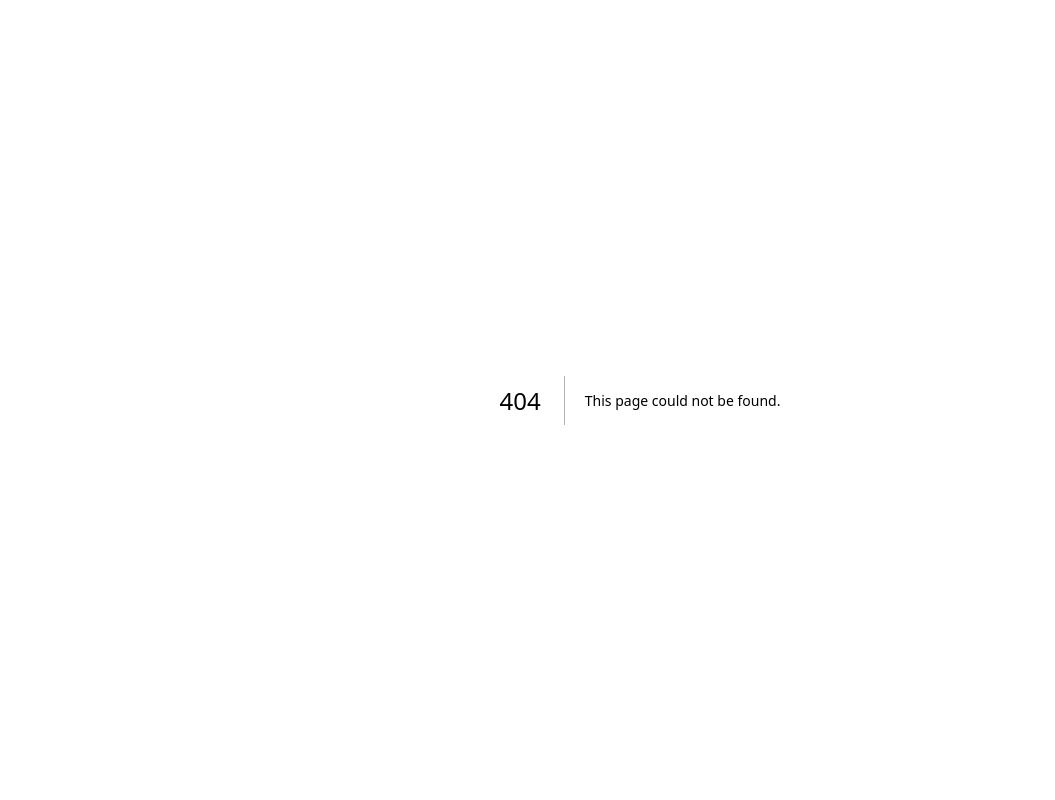
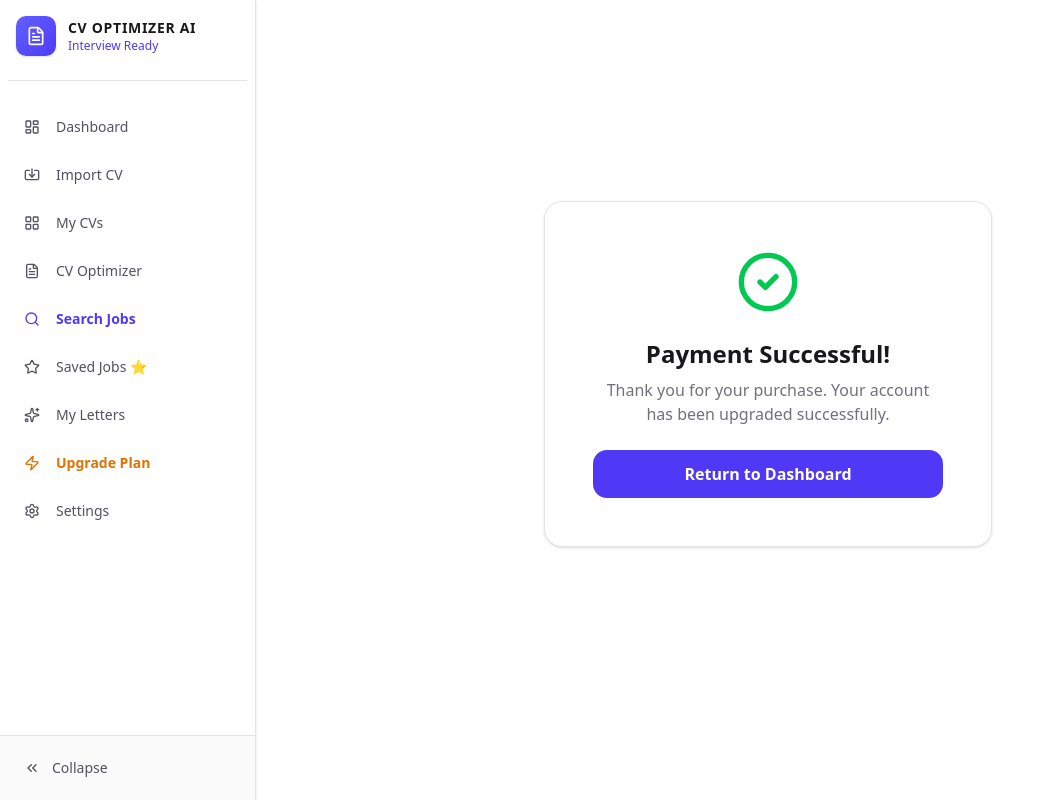
Before and after one commit to Cinarezici/cv, a Next.js app: page /billing/success in a window 1280 px wide. Before the commit this address had no page. Shown: the whole page, without its empty margins (0-1055 px from the left). Built offline with nearby package versions, Linux system fonts and the light colour scheme; no server answers.

Commit message:
fix: package-lock.json caching problem for polar sdk causing vercel errors

```diff
--- a/package.json
+++ b/package.json
@@ -14,6 +14,8 @@
     "@dnd-kit/sortable": "^10.0.0",
     "@dnd-kit/utilities": "^3.2.2",
     "@netlify/plugin-nextjs": "^5.15.8",
+    "@polar-sh/nextjs": "^0.9.3",
+    "@polar-sh/sdk": "^0.44.0",
     "@react-pdf/renderer": "^4.3.2",
     "@stripe/stripe-js": "^8.7.0",
     "@supabase/ssr": "^0.8.0",
--- /dev/null
+++ b/src/app/(dashboard)/billing/success/page.tsx
@@ -0,0 +1,43 @@
+import React from "react";
+import { CheckCircle2 } from "lucide-react";
+import Link from "next/link";
+import { Button } from "@/components/ui/button";
+
+export default function BillingSuccessPage({
+    searchParams,
+}: {
+    searchParams: { checkout_id?: string };
+}) {
+    const checkoutId = searchParams.checkout_id;
+
+    return (
+        <div className="flex flex-col items-center justify-center min-h-[calc(100vh-100px)] px-4">
+            <div className="bg-white p-8 md:p-12 rounded-2xl shadow-sm border border-zinc-200 text-center max-w-md w-full">
+                <div className="flex justify-center mb-6">
+                    <CheckCircle2 className="w-16 h-16 text-green-500" />
+                </div>
+
+                <h1 className="text-2xl font-bold text-zinc-900 mb-2">
+                    Payment Successful!
+                </h1>
+
+                <p className="text-zinc-500 mb-6">
+                    Thank you for your purchase. Your account has been upgraded successfully.
+                </p>
+
+                {checkoutId && (
+                    <div className="bg-zinc-50 border border-zinc-200 p-3 rounded-lg text-sm text-zinc-600 mb-8 break-all">
+                        <span className="font-semibold block mb-1">Checkout ID:</span>
+                        {checkoutId}
+                    </div>
+                )}
+
+                <Link href="/dashboard" className="w-full">
+                    <Button className="w-full bg-indigo-600 hover:bg-indigo-700 text-white rounded-xl h-12 text-md font-semibold">
+                        Return to Dashboard
+                    </Button>
+                </Link>
+            </div>
+        </div>
+    );
+}
--- a/src/app/(dashboard)/import/page.tsx
+++ b/src/app/(dashboard)/import/page.tsx
@@ -216,7 +216,7 @@ export default function ImportPage() {
                                 </Button>
                             ) : (
                                 <Button
-                                    onClick={() => router.push('/upgrade')}
+                                    onClick={() => window.location.href = process.env.NEXT_PUBLIC_POLAR_CHECKOUT_URL!}
                                     className="w-full bg-indigo-600 hover:bg-indigo-700 text-white h-12 font-bold flex items-center justify-center gap-2"
                                 >
                                     <Sparkles className="w-4 h-4" />
@@ -302,7 +302,7 @@ export default function ImportPage() {
                                 </Button>
                             ) : (
                                 <Button
-                                    onClick={() => router.push('/upgrade')}
+                                    onClick={() => window.location.href = process.env.NEXT_PUBLIC_POLAR_CHECKOUT_URL!}
                                     className="w-full bg-indigo-600 hover:bg-indigo-700 text-white h-12 font-bold flex items-center justify-center gap-2"
                                 >
                                     <Sparkles className="w-4 h-4" />
@@ -344,7 +344,7 @@ export default function ImportPage() {
                                         <p className="text-zinc-900 font-bold mb-1">Limit Reached</p>
                                         <p className="text-zinc-600 text-sm font-medium mb-4">You have used your 2 free "From Scratch" CV credits. Upgrade to Pro for unlimited access.</p>
                                         <Button
-                                            onClick={() => router.push('/upgrade')}
+                                            onClick={() => window.location.href = process.env.NEXT_PUBLIC_POLAR_CHECKOUT_URL!}
                                             className="w-full bg-orange-500 hover:bg-orange-600 text-white h-12 font-bold rounded-xl shadow-md"
                                         >
                                             Upgrade to Pro for Unlimited
--- a/src/app/(dashboard)/resumes/manual/page.tsx
+++ b/src/app/(dashboard)/resumes/manual/page.tsx
@@ -71,7 +71,7 @@ export default function ManualResumePage() {
 
                         <div className="pt-4 flex flex-col gap-3">
                             <Button
-                                onClick={() => router.push('/upgrade')}
+                                onClick={() => window.location.href = process.env.NEXT_PUBLIC_POLAR_CHECKOUT_URL!}
                                 className="w-full bg-indigo-600 hover:bg-indigo-700 text-white h-14 font-bold text-xl rounded-2xl shadow-lg shadow-indigo-100 transition-all hover:scale-[1.02] active:scale-[0.98]"
                             >
                                 Upgrade to Pro
--- a/src/app/(dashboard)/resumes/new/page.tsx
+++ b/src/app/(dashboard)/resumes/new/page.tsx
@@ -126,7 +126,7 @@ function NewResumeForm() {
 
                         <div className="pt-4 flex flex-col gap-3">
                             <Button
-                                onClick={() => router.push('/upgrade')}
+                                onClick={() => window.location.href = process.env.NEXT_PUBLIC_POLAR_CHECKOUT_URL!}
                                 className="w-full bg-orange-500 hover:bg-orange-600 text-white h-14 font-bold text-xl rounded-2xl shadow-lg shadow-orange-100 transition-all hover:scale-[1.02] active:scale-[0.98]"
                             >
                                 <Sparkles className="mr-2 h-5 w-5" />
```
Also changed, not shown: 1 other file (tests, documents, lock files or other folders).
